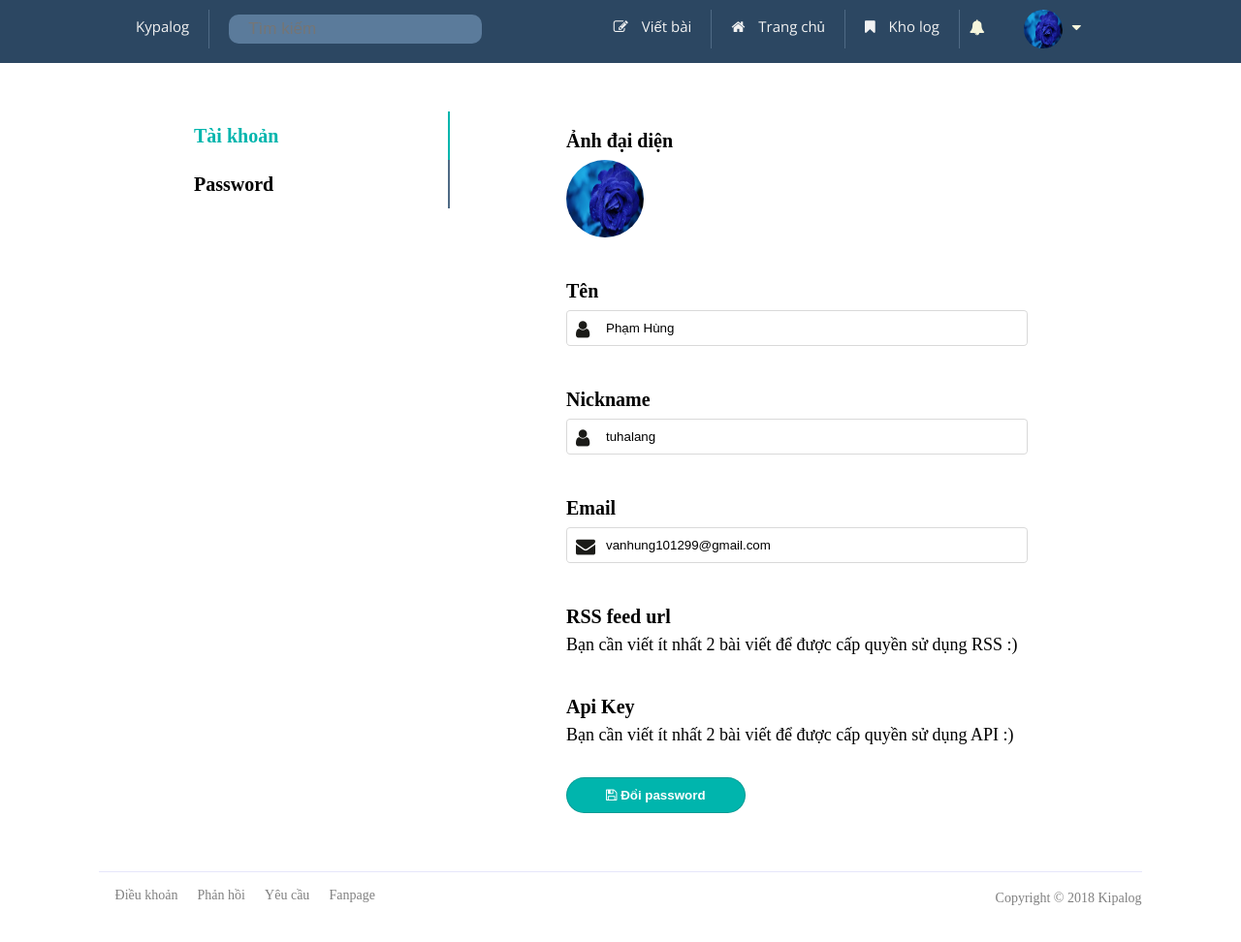
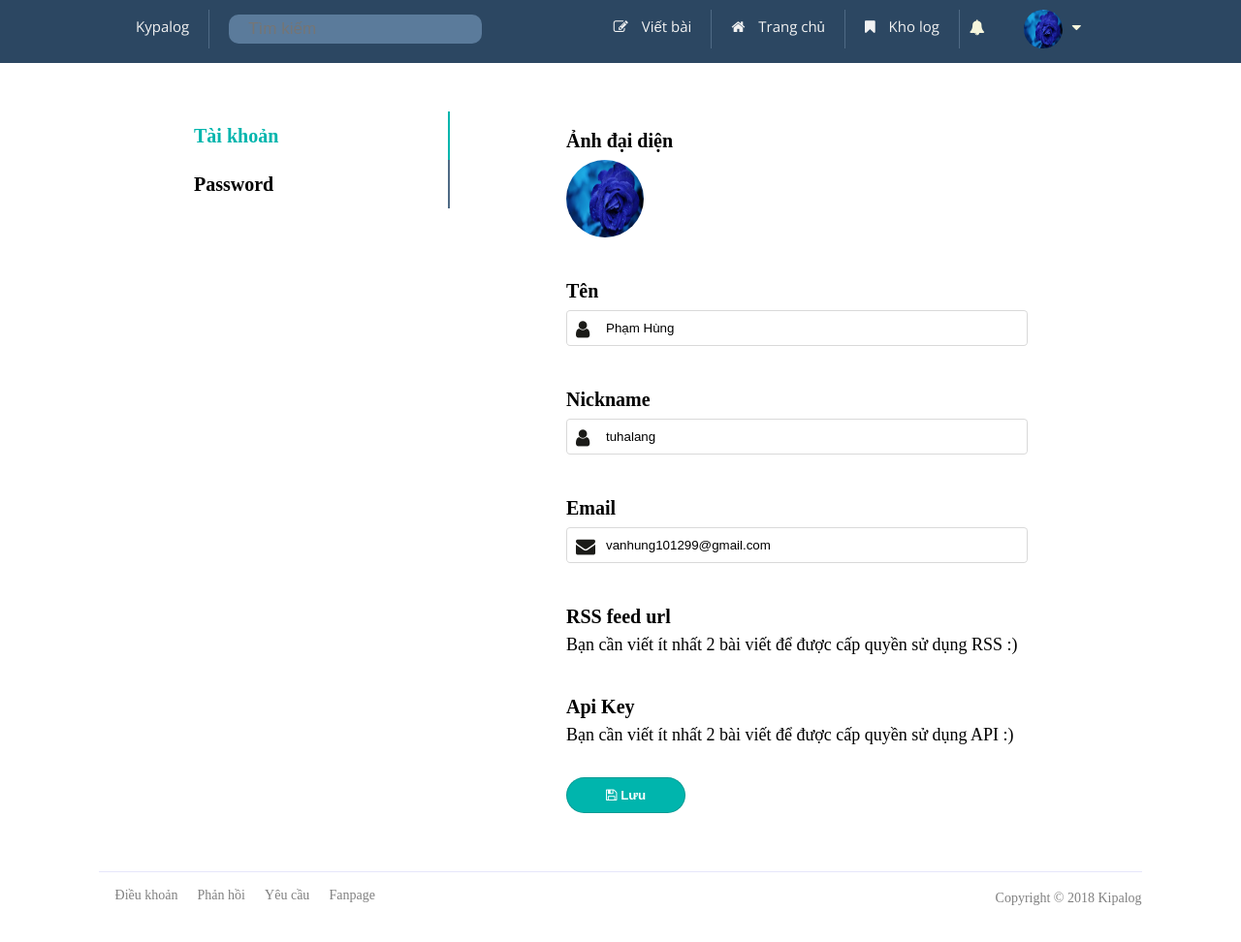
Before and after one commit to tuhalang/kipalog_clone, a plain HTML site: page templates/setting.html in a window 1280 px wide. Shown: the whole page at 97% size. Drawn offline with nearby package versions, Linux system fonts and the light colour scheme.

Commit message:
change name button

```diff
--- a/templates/setting.html
+++ b/templates/setting.html
@@ -106,7 +106,7 @@
                 </div>
                 <div class="info">
                     <button class="btn-submit" type="submit"><i class="fa fa-floppy-o" aria-hidden="true"></i>
-                        <span>Đổi password</span></button>
+                        <span>Lưu</span></button>
                 </div>
             </form>
         </div>
```
